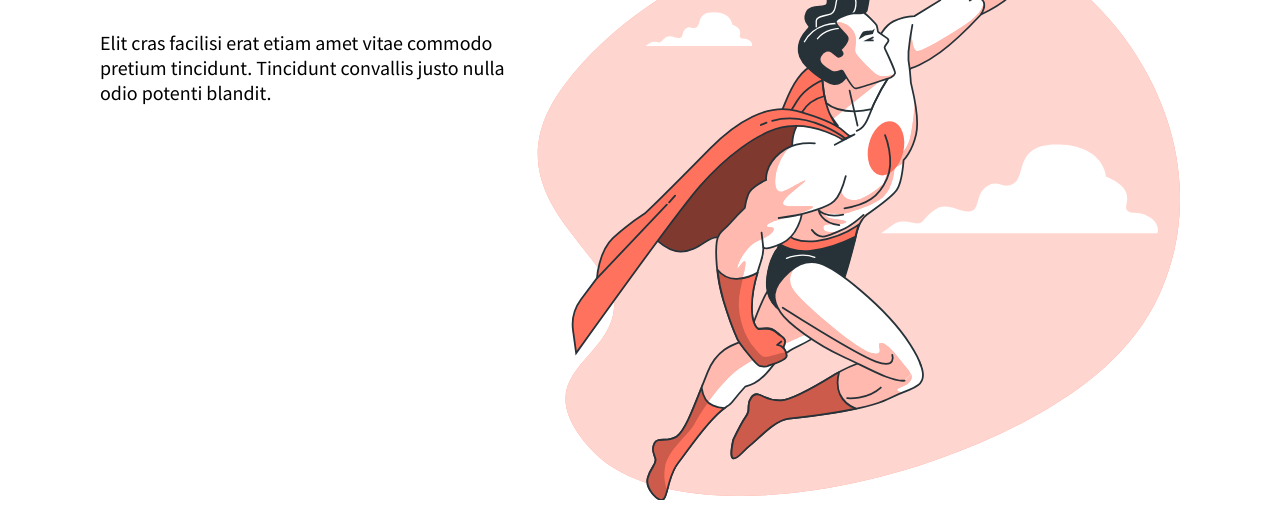
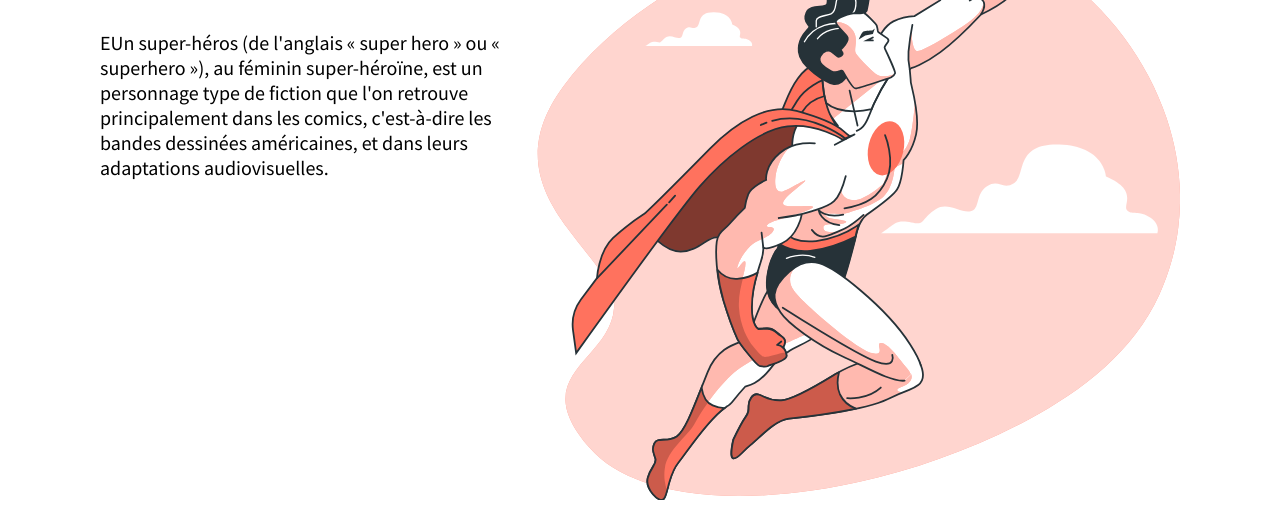
Before and after one commit to oceaneguyot1/demoJPO, a plain HTML site: page index.html in a window 1280 px wide. Shown: the part 282-800 px from the top of the page. Drawn offline with Linux system fonts and the light colour scheme.

Commit message:
Update index.html

```diff
--- a/index.html
+++ b/index.html
@@ -24,7 +24,7 @@
         <section class="presentation" id="presentation">
             <div>
                 <h1>Super-Hero</h1>
-                <p>Elit cras facilisi erat etiam amet vitae commodo pretium tincidunt. Tincidunt convallis justo nulla odio potenti blandit. </p>
+                <p>EUn super-héros (de l'anglais « super hero » ou « superhero »), au féminin super-héroïne, est un personnage type de fiction que l'on retrouve principalement dans les comics, c'est-à-dire les bandes dessinées américaines, et dans leurs adaptations audiovisuelles. </p>
             </div>
             <img src="img/Superhero.svg" alt="Super-Héros">
         </section>
```
